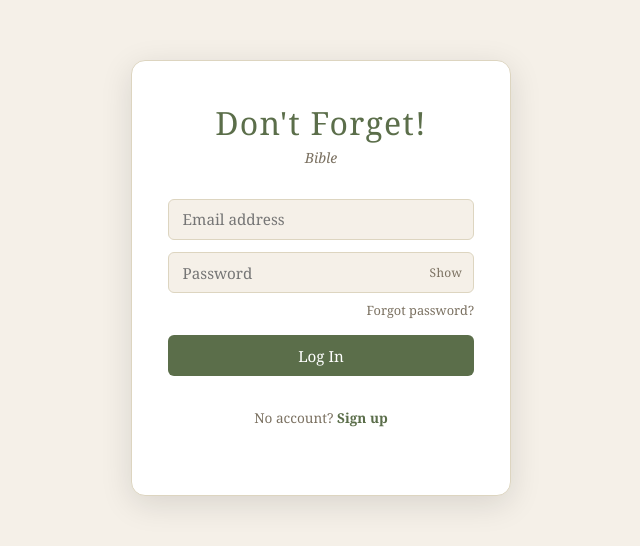
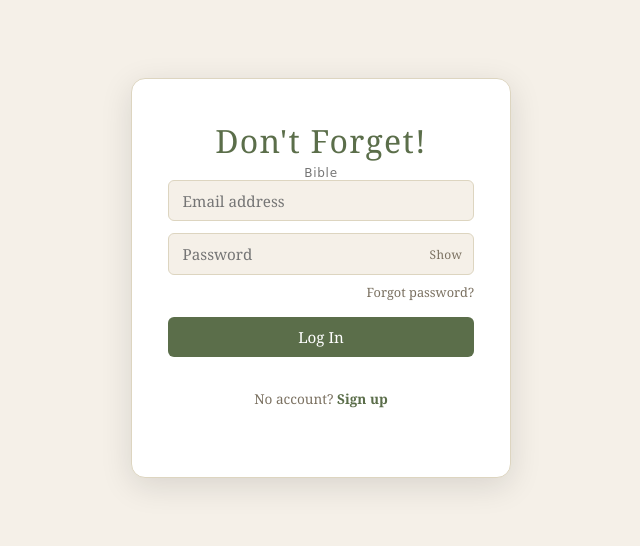
Before and after one commit to scottarbery17/quizzery, a website: page index.html in a window 1280 px wide. Shown: the part 122-668 px from the top of the page, without its empty margins (319-959 px from the left). Drawn offline with Linux system fonts and the light colour scheme.

Commit message:
font update

```diff
--- a/css/shared.css
+++ b/css/shared.css
@@ -1,4 +1,6 @@
 *, *::before, *::after { box-sizing: border-box; margin: 0; padding: 0; }
+
+@import url('https://fonts.googleapis.com/css2?family=Great+Vibes&display=swap');
 
 :root {
   --bg: #f5f0e8;
@@ -91,11 +93,10 @@ button:active { transform: scale(0.97); }
 }
 
 .sidebar-subtitle {
+  font-family: "Great Vibes", cursive;
   font-size: 0.75rem;
   opacity: 0.65;
   letter-spacing: 0.06em;
-  text-transform: uppercase;
-  display: block;
   margin-top: 0.1rem;
 }
 
@@ -253,10 +254,11 @@ button:active { transform: scale(0.97); }
 }
 
 .auth-tagline {
-  color: var(--muted);
-  font-style: italic;
-  font-size: 0.88rem;
-  margin-bottom: 2rem;
+  font-family: "Great Vibes", cursive;
+  font-size: 0.75rem;
+  opacity: 0.65;
+  letter-spacing: 0.06em;
+  margin-top: 0.1rem;
 }
 
 .auth-form { display: flex; flex-direction: column; gap: 0.75rem; }
```
